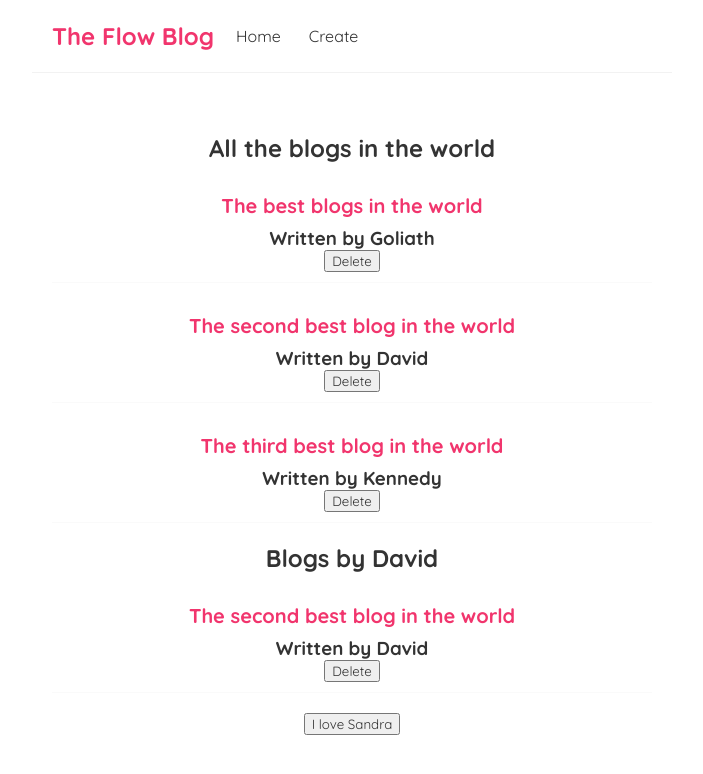
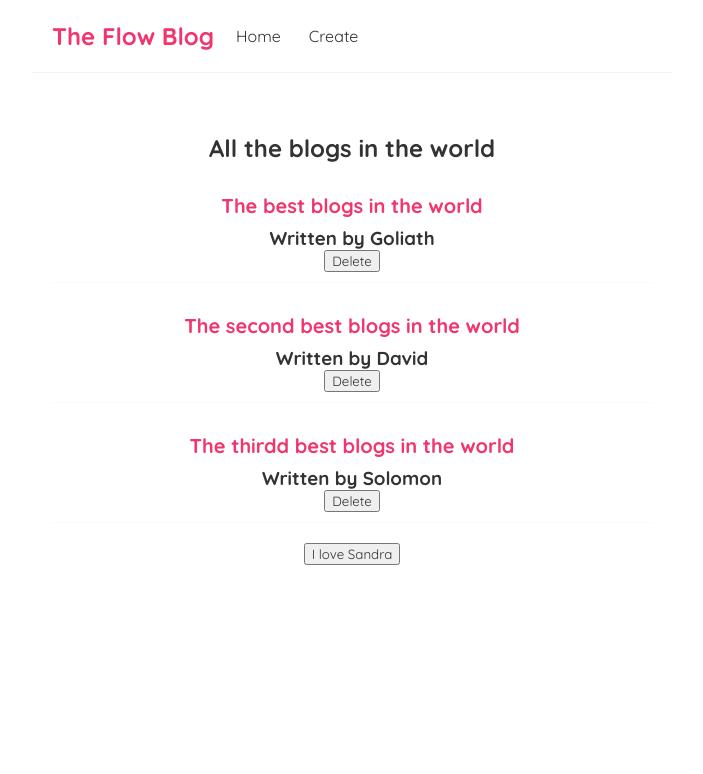
Before and after one commit to FrancisFlow/React-Blog, a React (Create React App) app: page / in a window 1280 px wide. Shown: the top 774 px of the page, without its empty margins (288-991 px from the left). Built offline with nearby package versions, Linux system fonts and the light colour scheme; data requests are answered from the project's data file.

Commit message:
Made an API call to fetch blogs data from json server

```diff
--- a/src/Home.js
+++ b/src/Home.js
@@ -5,16 +5,7 @@ const Home = () => {
 
     const [name, setName]= useState('Sandra')
 
-    const [blogs, setBlogs]= useState([
-        {
-            title: 'The best blogs in the world', id:1, body:'This is the way that the lord has made, we will rejoice and be glad in it', author: 'Goliath'
-        },
-
-        {title: 'The second best blog in the world', id:2, body:'This is the second best blog in the world', author: 'David'},
-
-    {title: 'The third best blog in the world', id:3, body:'This is the third best blog in the world', author:'Kennedy'},
-    ]
-    );
+    const [blogs, setBlogs]= useState(null);
 
     const handleDelete= (id) => {
         const newBlogs= blogs.filter(blog=> blog.id !== id);
@@ -22,18 +13,25 @@ const Home = () => {
     }
 
     useEffect(() => {
-
-    console.log('I was done')
-    }, [name]);
+        fetch('http://localhost:8000/blogs')
+        .then(res => {
+            return res.json();
+        })
+        .then(data=>{
+            setBlogs(data)
+        });
+    }, []);
 
     return (
 
         <>
         <div className="home">
 
+            { blogs &&
+
         <BlogList  blogs={blogs}  title="All the blogs in the world" handleDelete={handleDelete}/>
+            }
 
-        <BlogList blogs={blogs.filter((blogs) =>blogs.author === "David")} title="Blogs by David" handleDelete={handleDelete} />
 
         <button onClick={()=> {setName('Rose')}} > I love {name}</button>
 
```
